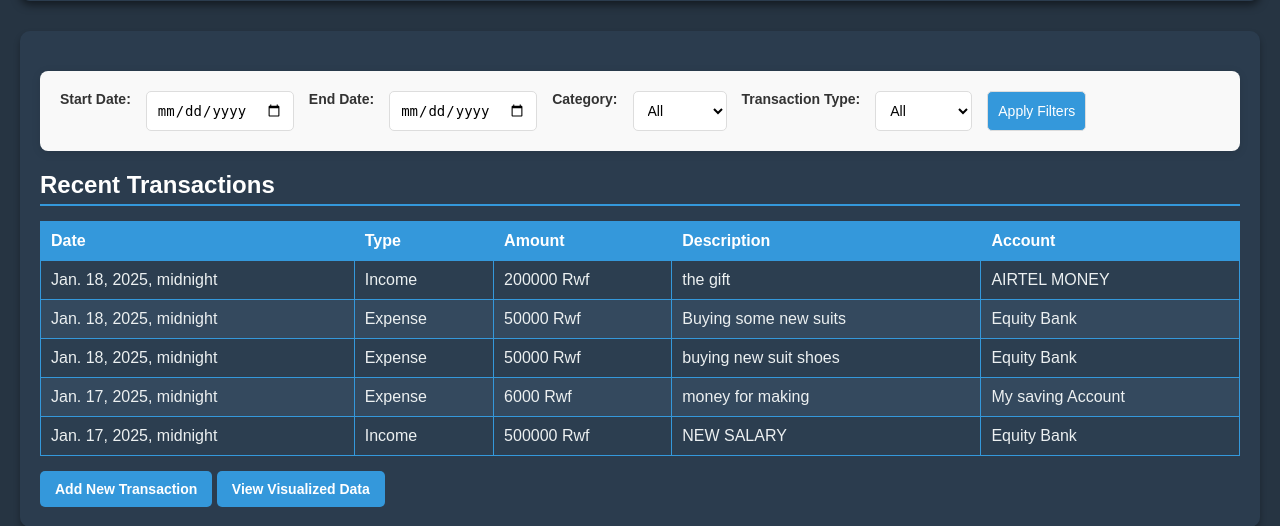
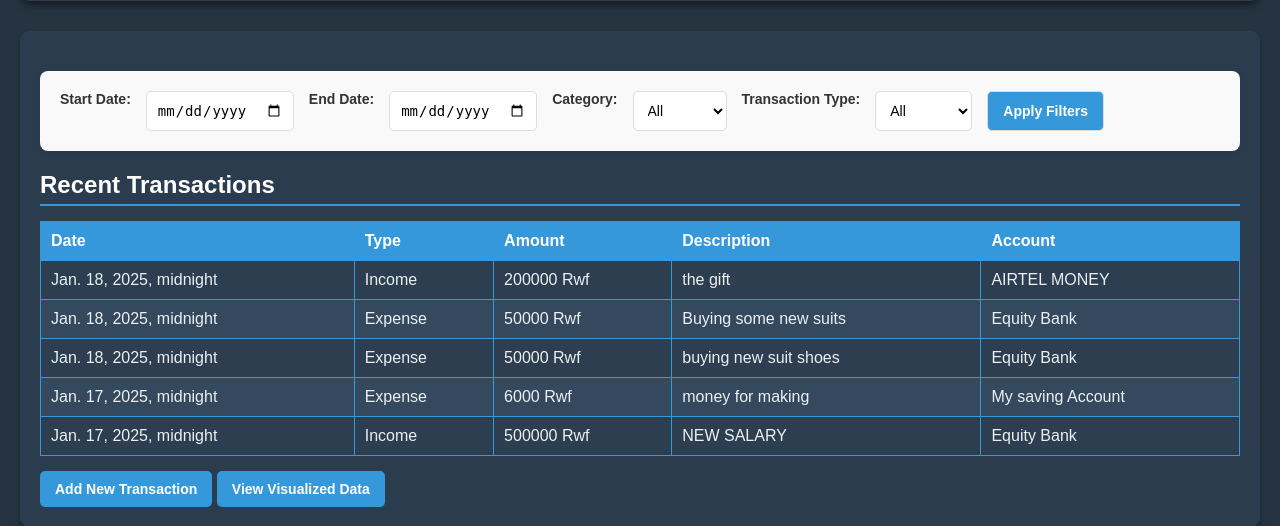
Before and after one commit to hirwacedric123/SpendIT, a Django app: page /home/ in a window 1280 px wide. Shown: the part 883-1409 px from the top of the page. Run offline with Django 5.2, Linux system fonts and the light colour scheme; a user stored in the database is signed in; data comes from the database, SQL or seed files in the repository.

Commit message:
feat: improve button styling and remove hover effect for consistency

```diff
--- a/Spend/static/assets/css/dashboard.css
+++ b/Spend/static/assets/css/dashboard.css
@@ -360,9 +360,6 @@ form button {
     transition: background-color 0.3s ease;
 }
 
-form button:hover {
-    background-color: #0056b3;
-}
 
 /* Select Options */
 form select option {
--- a/Spend/templates/home.html
+++ b/Spend/templates/home.html
@@ -94,7 +94,7 @@
                     <option value="expense" {% if transaction_type == 'expense' %}selected{% endif %}>Expense</option>
                 </select>
 
-                <button type="submit">Apply Filters</button>
+                <button type="submit" class="btn">Apply Filters</button>
             </form>
 
             <h2>Recent Transactions</h2>
```
